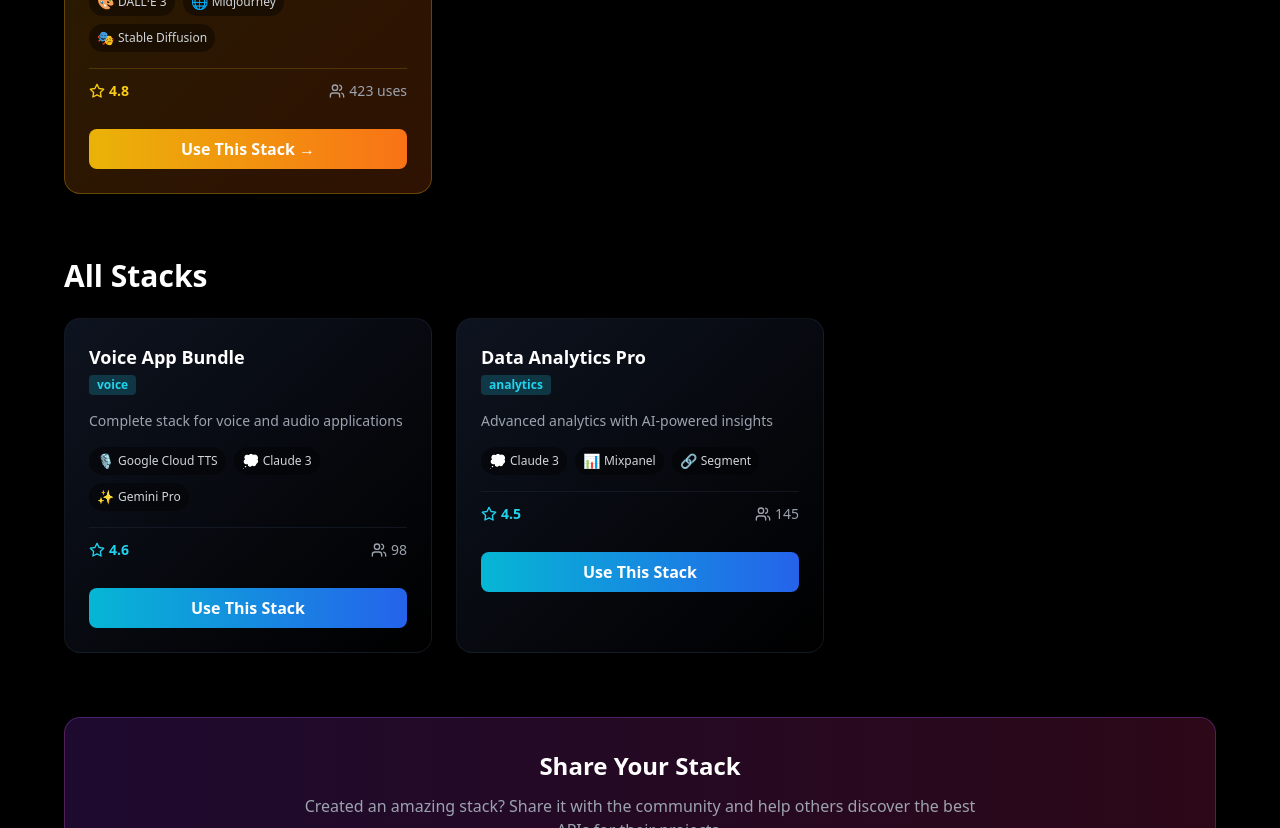
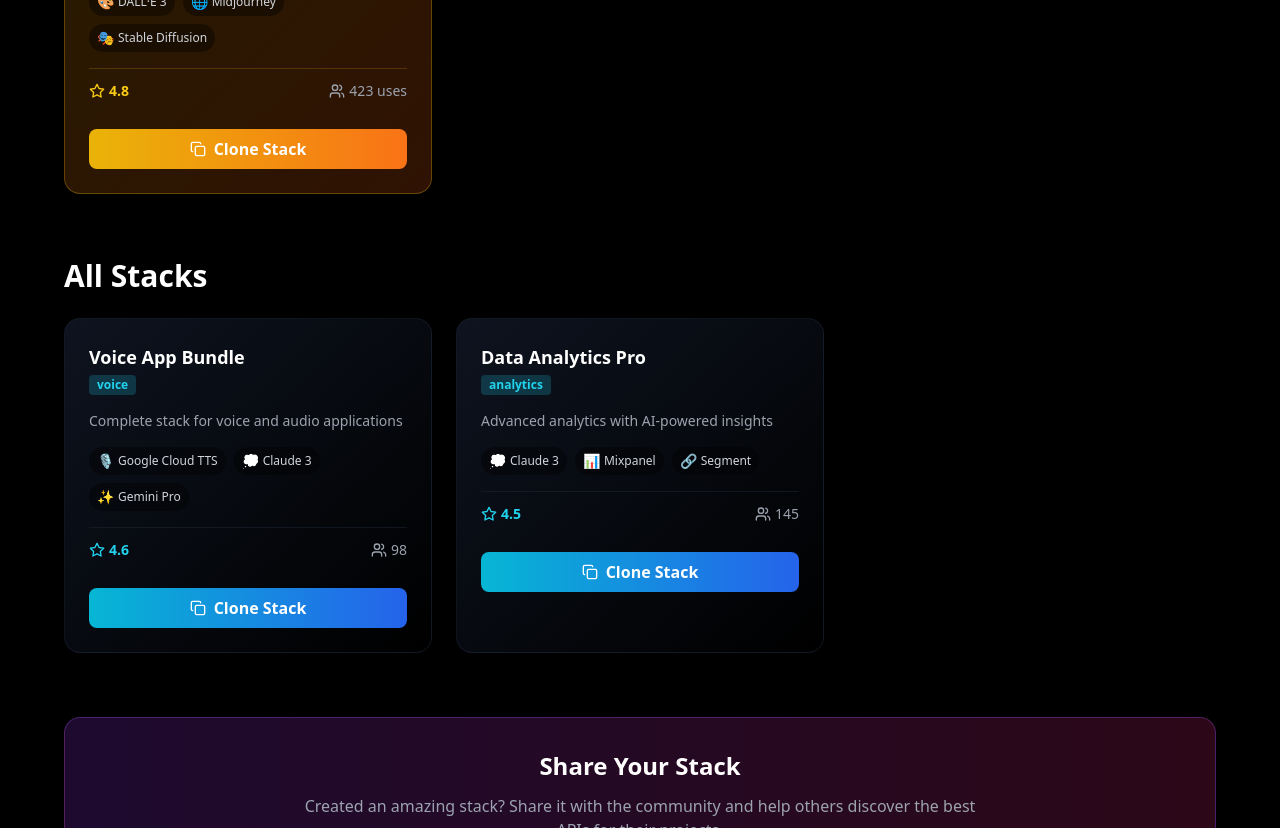
Before and after one commit to rainazab/CH12.0, a Next.js app in the folder rho-api-platform/: page /stacks/explore in a window 1280 px wide. Shown: the part 820-1648 px from the top of the page. Built offline with nearby package versions, Linux system fonts and the light colour scheme; no server answers.

Commit message:
Phase 7: Add clone stack functionality to community stacks

```diff
--- a/rho-api-platform/app/stacks/explore/page.tsx
+++ b/rho-api-platform/app/stacks/explore/page.tsx
@@ -1,7 +1,11 @@
 'use client';
 
 import Link from 'next/link';
-import { Star, Users, TrendingUp } from 'lucide-react';
+import { useState, useEffect } from 'react';
+import { Star, Users, TrendingUp, Copy } from 'lucide-react';
+import { onAuthStateChanged } from 'firebase/auth';
+import { auth } from '@/lib/firebase';
+import { cloneStack } from '@/lib/stackService';
 
 interface CommunityStack {
   id: string;
@@ -112,6 +116,35 @@
 ];
 
 export default function ExplorePage() {
+  const [user, setUser] = useState<any>(null);
+  const [cloning, setCloning] = useState<string | null>(null);
+
+  useEffect(() => {
+    const unsubscribe = onAuthStateChanged(auth, (currentUser) => {
+      setUser(currentUser);
+    });
+
+    return () => unsubscribe();
+  }, []);
+
+  const handleCloneStack = async (stackId: string, stackName: string) => {
+    if (!user) {
+      alert('Please sign in to clone stacks');
+      return;
+    }
+
+    setCloning(stackId);
+    try {
+      const newStackId = await cloneStack(user.uid, stackId, `${stackName} (Clone)`);
+      alert('Stack cloned successfully! Check your stacks.');
+    } catch (error) {
+      console.error('Error cloning stack:', error);
+      alert('Failed to clone stack');
+    } finally {
+      setCloning(null);
+    }
+  };
+
   const featured = communityStacks.filter(s => s.featured);
   const others = communityStacks.filter(s => !s.featured);
 
@@ -177,8 +210,13 @@
                     </div>
                   </div>
 
-                  <button className="w-full px-4 py-2 bg-gradient-to-r from-yellow-500 to-orange-500 text-white font-semibold rounded-lg hover:shadow-lg hover:shadow-yellow-500/50 transition">
-                    Use This Stack →
+                  <button
+                    onClick={() => handleCloneStack(stack.id, stack.name)}
+                    disabled={cloning === stack.id}
+                    className="w-full px-4 py-2 bg-gradient-to-r from-yellow-500 to-orange-500 text-white font-semibold rounded-lg hover:shadow-lg hover:shadow-yellow-500/50 transition disabled:opacity-50 flex items-center justify-center gap-2"
+                  >
+                    <Copy className="w-4 h-4" />
+                    {cloning === stack.id ? 'Cloning...' : 'Clone Stack'}
                   </button>
                 </div>
               ))}
@@ -229,8 +267,13 @@
                   </div>
                 </div>
 
-                <button className="w-full px-4 py-2 bg-gradient-to-r from-cyan-500 to-blue-600 text-white font-semibold rounded-lg hover:shadow-lg hover:shadow-cyan-500/50 transition">
-                  Use This Stack
+                <button
+                  onClick={() => handleCloneStack(stack.id, stack.name)}
+                  disabled={cloning === stack.id}
+                  className="w-full px-4 py-2 bg-gradient-to-r from-cyan-500 to-blue-600 text-white font-semibold rounded-lg hover:shadow-lg hover:shadow-cyan-500/50 transition disabled:opacity-50 flex items-center justify-center gap-2"
+                >
+                  <Copy className="w-4 h-4" />
+                  {cloning === stack.id ? 'Cloning...' : 'Clone Stack'}
                 </button>
               </div>
             ))}
```
Also changed, not shown: rho-api-platform/public/icon/338c2504-3f46-4115-aa0c-bbf467830f13.png (added), rho-api-platform/public/icon/paperplane.png (deleted).
